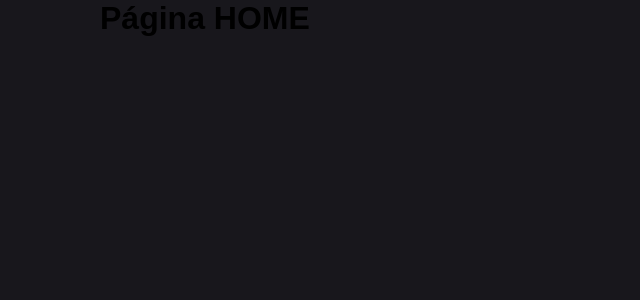
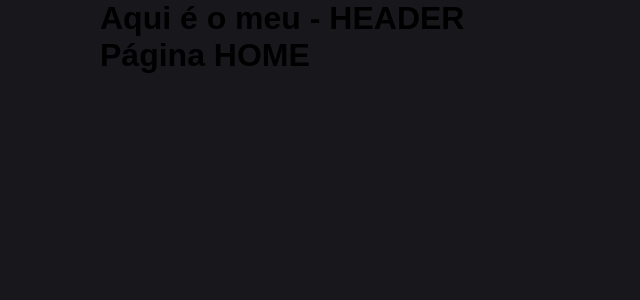
Before and after one commit to Camiloruas/crypto-market, a React (Vite) app: page / in a window 1280 px wide. Shown: the top 300 px of the page, without its empty margins (0-640 px from the left). Built offline with nearby package versions, Linux system fonts and the light colour scheme.

Commit message:
feat: implement Layout component and integrate Header; update router configuration

```diff
--- /dev/null
+++ b/src/components/header/index.tsx
@@ -0,0 +1,7 @@
+export function Header() {
+  return (
+    <header>
+      <h1>Aqui é o meu - HEADER</h1>
+    </header>
+  );
+}
--- /dev/null
+++ b/src/components/layout/index.tsx
@@ -0,0 +1,11 @@
+import { Header } from "../header";
+import { Outlet } from "react-router-dom";
+
+export function Layout() {
+  return (
+    <>
+      <Header />
+      <Outlet />
+    </>
+  );
+}
```
Also changed, not shown: src/router.tsx (+7 -10 lines), 1 other file (tests, documents, lock files or other folders).
